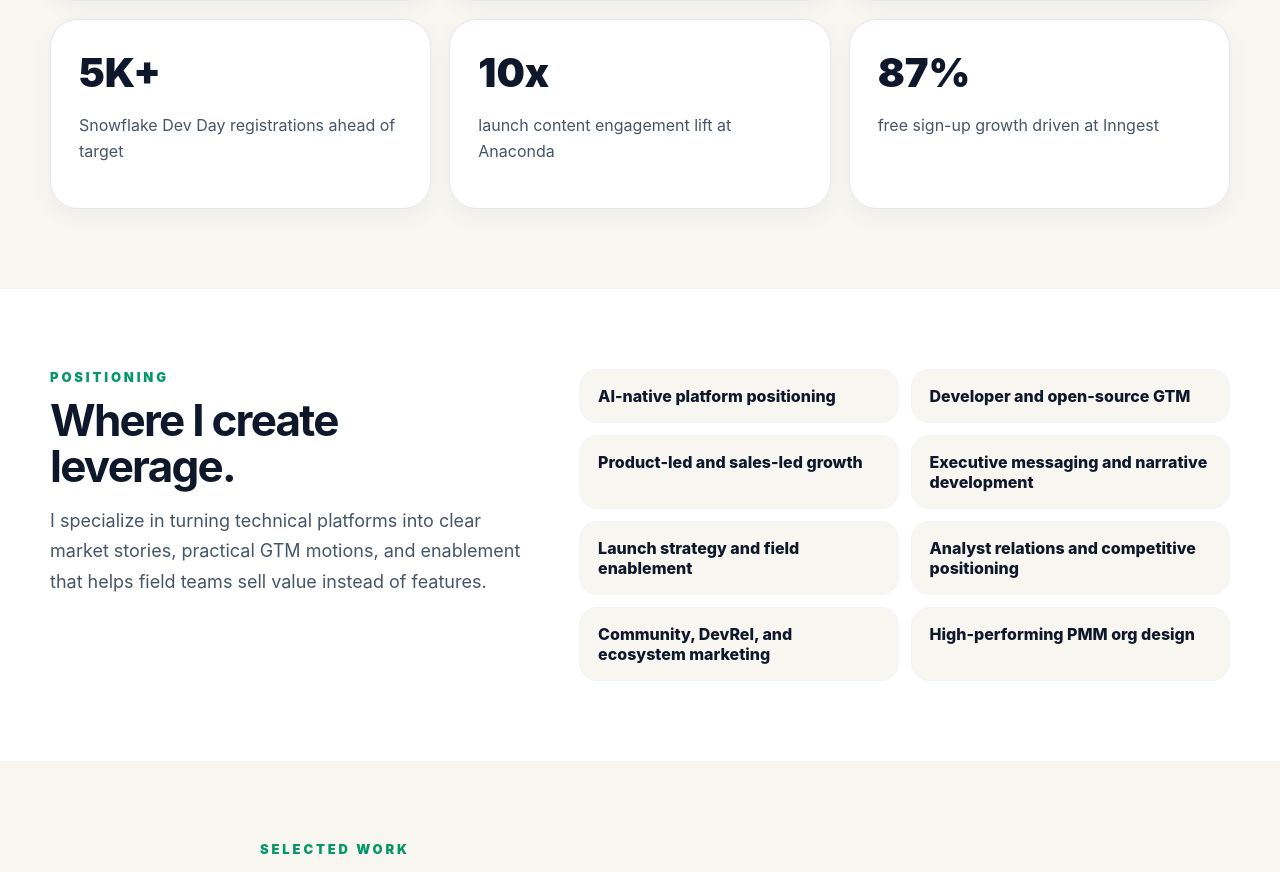
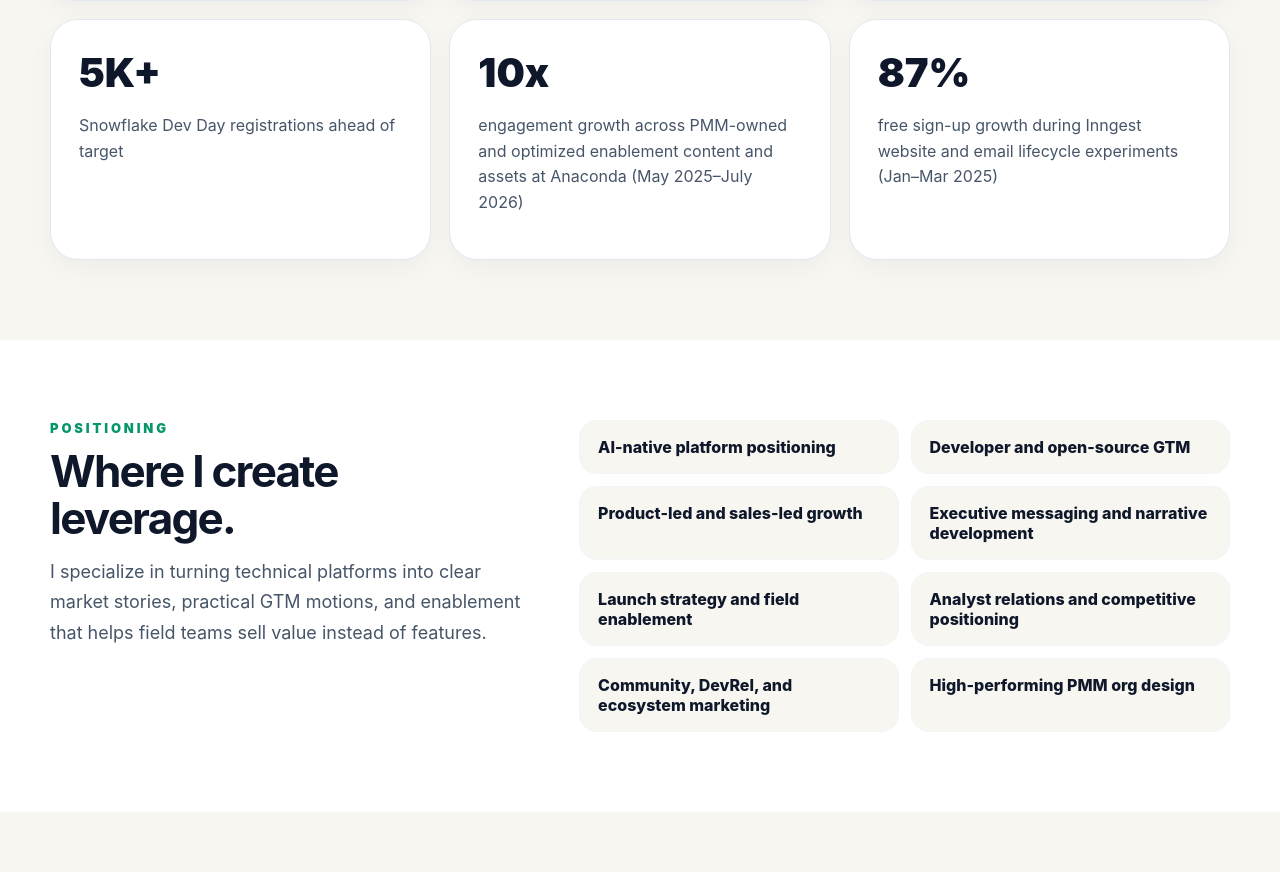
Before and after one commit to cherylmanalo-15/cheryl-resume-website, a React (Vite) app: page / in a window 1280 px wide. Shown: the part 1688-2560 px from the top of the page. Built offline with nearby package versions, Linux system fonts and the light colour scheme.

Commit message:
Correct Anaconda engagement metric and add measurement periods

```diff
--- a/src/App.jsx
+++ b/src/App.jsx
@@ -7,8 +7,8 @@ const highlights = [
   { metric: "1M+", label: "CircleCI developer adoption during my tenure" },
   { metric: "40M+", label: "CircleCI monthly build volume during my tenure" },
   { metric: "5K+", label: "Snowflake Dev Day registrations ahead of target" },
-  { metric: "10x", label: "launch content engagement lift at Anaconda" },
-  { metric: "87%", label: "free sign-up growth driven at Inngest" },
+  { metric: "10x", label: "engagement growth across PMM-owned and optimized enablement content and assets at Anaconda (May 2025–July 2026)" },
+  { metric: "87%", label: "free sign-up growth during Inngest website and email lifecycle experiments (Jan–Mar 2025)" },
 ];
 
 const strengths = [
```
